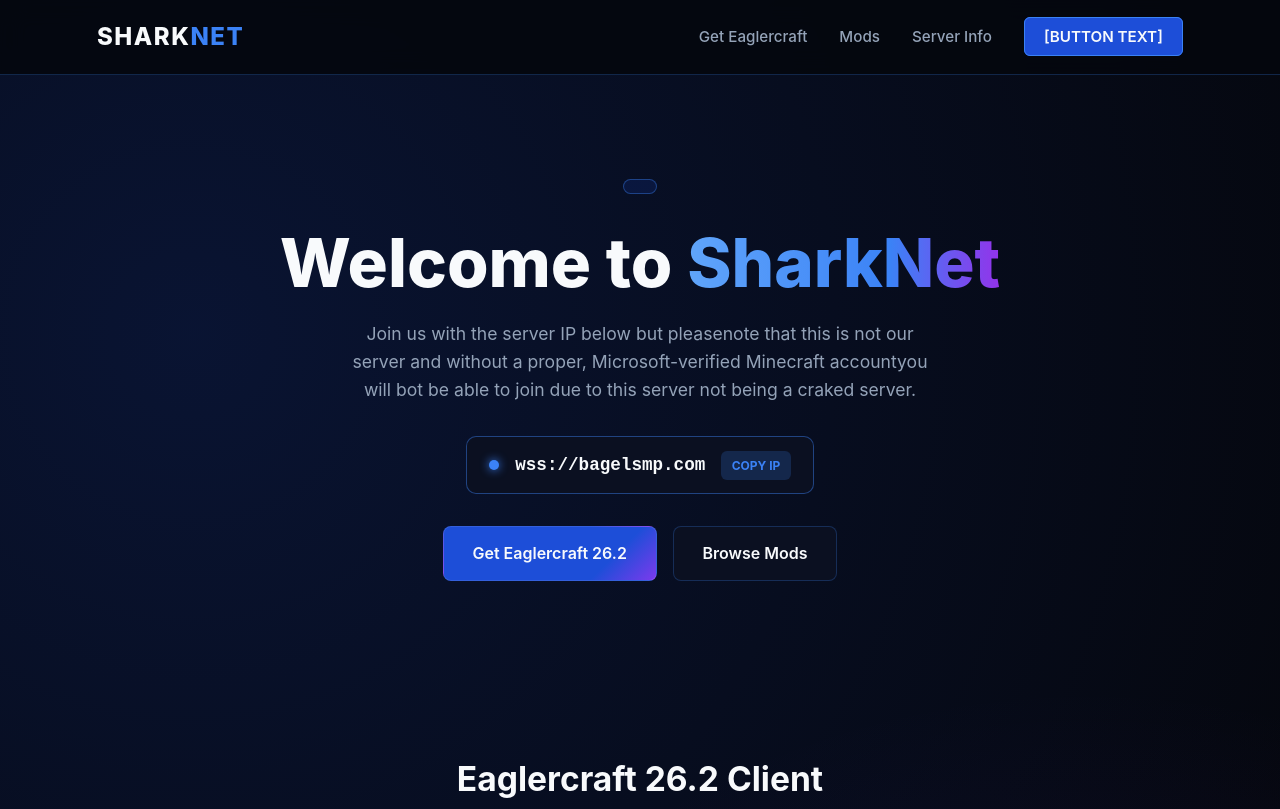
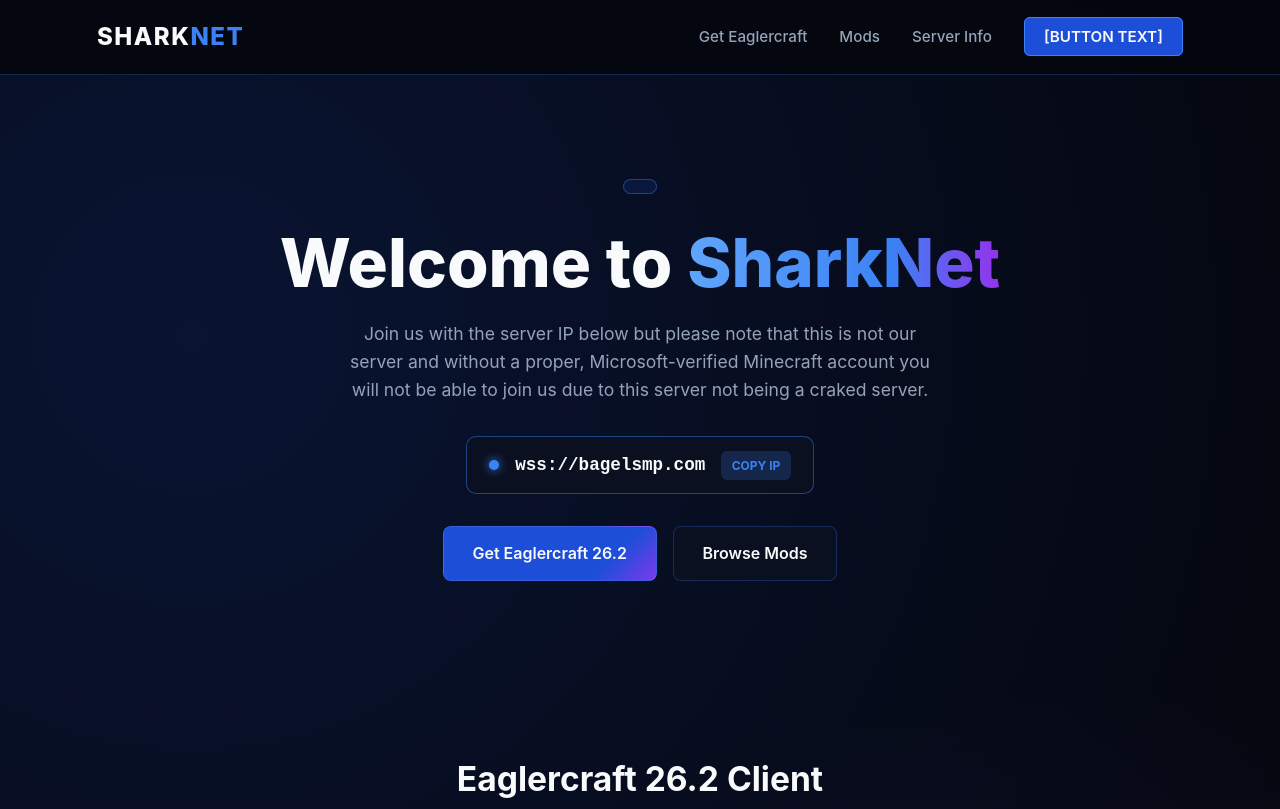
Before and after one commit to Sharkdude515/SharkNet, a plain HTML site: page index.html in a window 1280 px wide. Shown: the top 809 px of the page. Drawn offline with Linux system fonts and the light colour scheme.

Commit message:
update index.html

```diff
--- a/index.html
+++ b/index.html
@@ -566,7 +566,7 @@
             <h1>Welcome to <span class="gradient-text">SharkNet</span></h1>
 
             <!-- [EDIT TEXT]: Write your own server description below -->
-            <p>Join us with the server IP below but pleasenote that this is not our server and without a proper, Microsoft-verified Minecraft accountyou will bot be able to join due to this server not being a craked server.</p>
+            <p>Join us with the server IP below but please note that this is not our server and without a proper, Microsoft-verified Minecraft account you will not be able to join us due to this server not being a craked server.</p>
 
             <!-- [EDIT IP]: Replace wss://play.sharknet.gg with your real WebSocket IP -->
             <div class="ip-box" id="copy-ip-btn" title="Click to copy Server IP">
```
